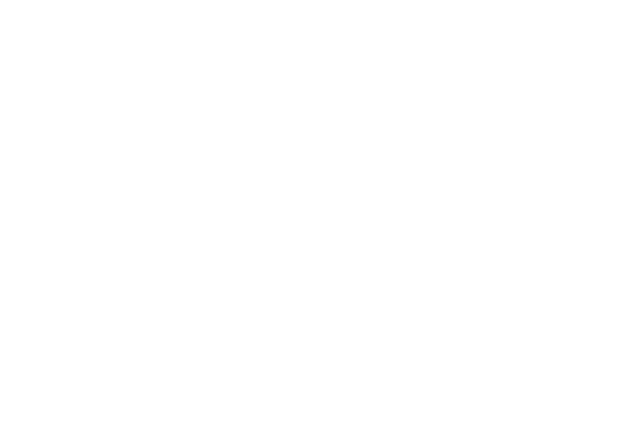
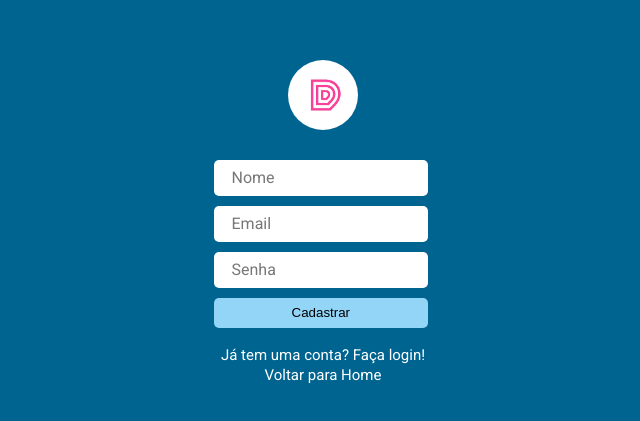
Before and after one commit to ThiagoWirz/Diven_Pizzaria_Front, a JavaScript app: page /sign-up in a window 1280 px wide. Before the commit this address had no page. Shown: the part 179-600 px from the top of the page, without its empty margins (317-957 px from the left). Built offline with nearby package versions, Linux system fonts and the light colour scheme.

Commit message:
Sign-Up layout

```diff
--- a/package.json
+++ b/package.json
@@ -5,11 +5,12 @@
   "dependencies": {
     "react": "^17.0.2",
     "react-dom": "^17.0.2",
+    "react-router-dom": "^6.2.1",
     "react-scripts": "^4.0.3",
     "styled-components": "^5.3.3"
   },
   "scripts": {
-    "start": "react-scripts start",
+    "start": "CHOKIDAR_USEPOLLING=true react-scripts start",
     "build": "react-scripts build",
     "test": "react-scripts test",
     "eject": "react-scripts eject"
--- a/src/App.js
+++ b/src/App.js
@@ -1,15 +1,17 @@
-import { BrowserRouter, Routes, Route } from 'react-router-dom'
-import Home from './Home'
-import './styles/reset.css'
-import './styles/style.css'
+import { BrowserRouter, Routes, Route } from "react-router-dom";
+import Home from "./Home";
+import SignUp from "./SignUp";
+import "./styles/reset.css";
+import "./styles/style.css";
 
 function App() {
   return (
     <BrowserRouter>
       <Routes>
         <Route path="/" element={<Home />} />
+        <Route path="/sign-up" element={<SignUp />} />
       </Routes>
     </BrowserRouter>
-
-    )
-} export default App
+  );
+}
+export default App;
--- /dev/null
+++ b/src/SignUp/index.js
@@ -0,0 +1,27 @@
+import {
+  Container,
+  Form,
+  StyledInput,
+  StyledButton,
+  StyledLink,
+  LinkBox,
+} from "./style";
+import logo from "../assets/icone.jpg";
+
+export default function SignUp() {
+  return (
+    <Container>
+      <img src={logo} alt="driven" />
+      <Form>
+        <StyledInput placeholder="Nome" type="text" />
+        <StyledInput placeholder="Email" type="email" />
+        <StyledInput placeholder="Senha" type="password" />
+        <StyledButton>Cadastrar</StyledButton>
+      </Form>
+      <LinkBox>
+        <StyledLink to="/login">Já tem uma conta? Faça login!</StyledLink>
+        <StyledLink to="/">Voltar para Home</StyledLink>
+      </LinkBox>
+    </Container>
+  );
+}
--- /dev/null
+++ b/src/SignUp/style.js
@@ -0,0 +1,66 @@
+import styled from "styled-components";
+import { Link } from "react-router-dom";
+
+const Container = styled.div`
+  min-height: 100vh;
+  min-width: 100vw;
+  display: flex;
+  flex-direction: column;
+  justify-content: center;
+  align-items: center;
+  background-color: #006491;
+
+  img {
+    height: 70px;
+    width: 70px;
+    border-radius: 50%;
+    margin-bottom: 30px;
+  }
+`;
+
+const Form = styled.form`
+  display: flex;
+  flex-direction: column;
+  gap: 10px;
+`;
+
+const StyledInput = styled.input`
+  all: unset;
+  box-sizing: border-box;
+
+  width: 98%;
+  height: 30px;
+  padding: 18px;
+
+  border-radius: 5px;
+  background-color: #ffffff;
+  color: #000000;
+  ::placeholder {
+    color: #777777;
+  }
+`;
+
+const StyledButton = styled.button`
+  border: none;
+  text-align: center;
+  width: 98%;
+  height: 30px;
+  border-radius: 5px;
+  background-color: #92d5f7;
+`;
+
+const StyledLink = styled(Link)`
+  color: #ffffff;
+  text-decoration: none;
+  font-size: 15px;
+  text-align: center;
+`;
+
+const LinkBox = styled.div`
+  display: flex;
+  flex-direction: column;
+  margin-top: 20px;
+  gap: 5px;
+`;
+
+export { Container, Form, StyledInput, StyledButton, StyledLink, LinkBox };
```
Also changed, not shown: 1 other file (tests, documents, lock files or other folders). Lines whose indentation alone changed are shown as unchanged.
